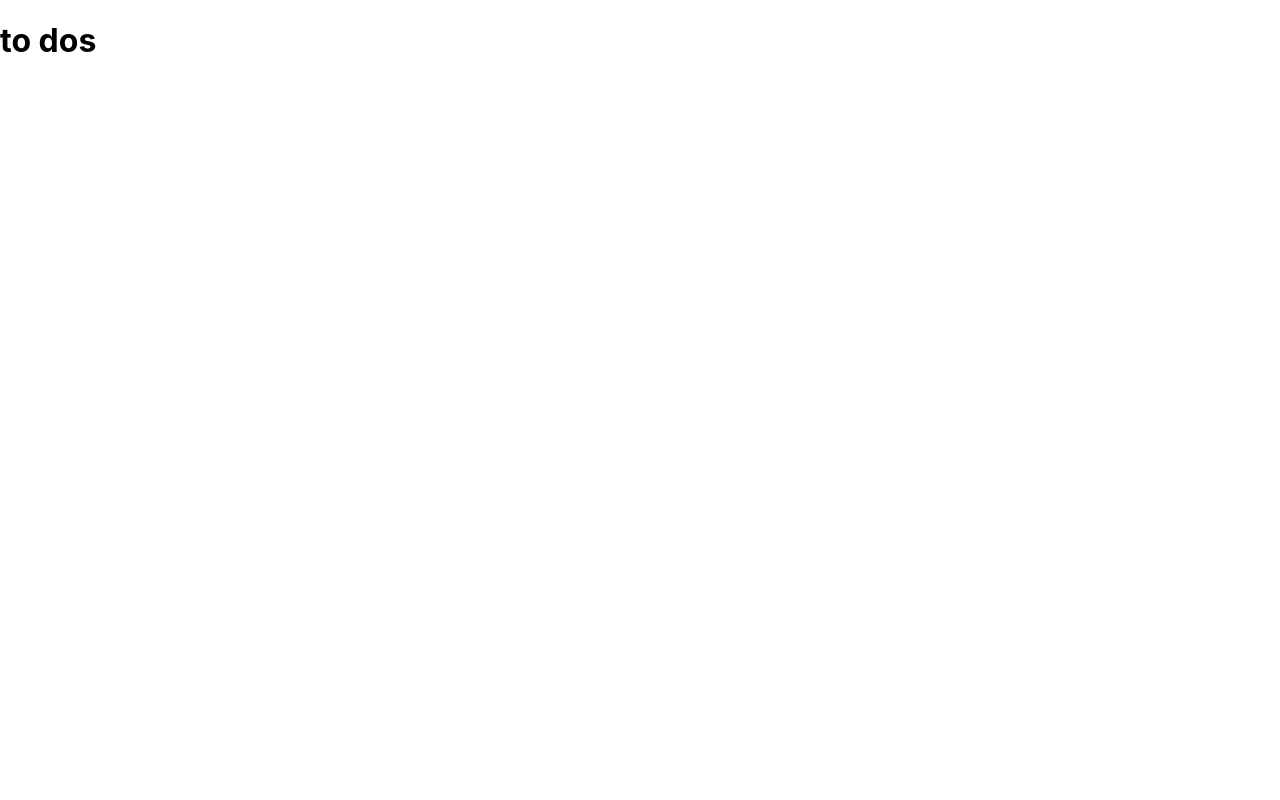
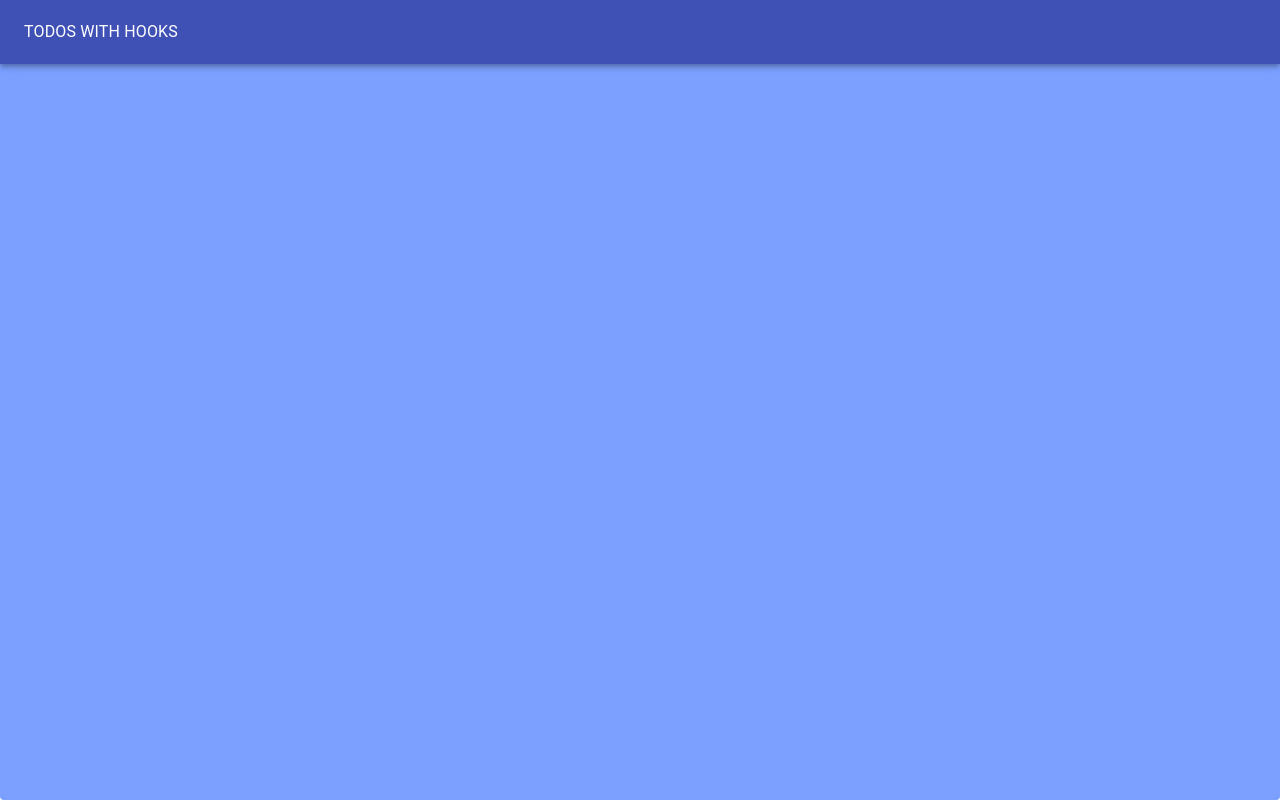
Before and after one commit to abarrdev/hooks-project, a React (Create React App) app: page / in a window 1280 px wide. Built offline with nearby package versions, Linux system fonts and the light colour scheme.

Commit message:
initial styling

```diff
--- a/src/components/TodoApp.js
+++ b/src/components/TodoApp.js
@@ -1,9 +1,28 @@
 import React from 'react'
+import Typography from '@material-ui/core/Typography'
+import Paper from '@material-ui/core/Paper'
+import AppBar from '@material-ui/core/AppBar'
+import Toolbar from '@material-ui/core/Toolbar'
+import Grid from '@material-ui/core/Grid'
 
 function TodoApp() {
 
 	return(
-		<h1>to dos</h1>
+		<Paper
+			style={{
+				padding: 0,
+				margin: 0,
+				height: '100vh',
+				backgroundColor: '#7ba0ff'
+			}}
+			elevation={0}
+		>
+			<AppBar color='primary' position='static' style={{height:'64px'}}>
+				<Toolbar>
+					<Typography color='inherit'>TODOS WITH HOOKS</Typography>
+				</Toolbar>
+			</AppBar>
+		</Paper>
 	)
 }
 
```
Also changed, not shown: src/App.js (+7 -0 lines).
